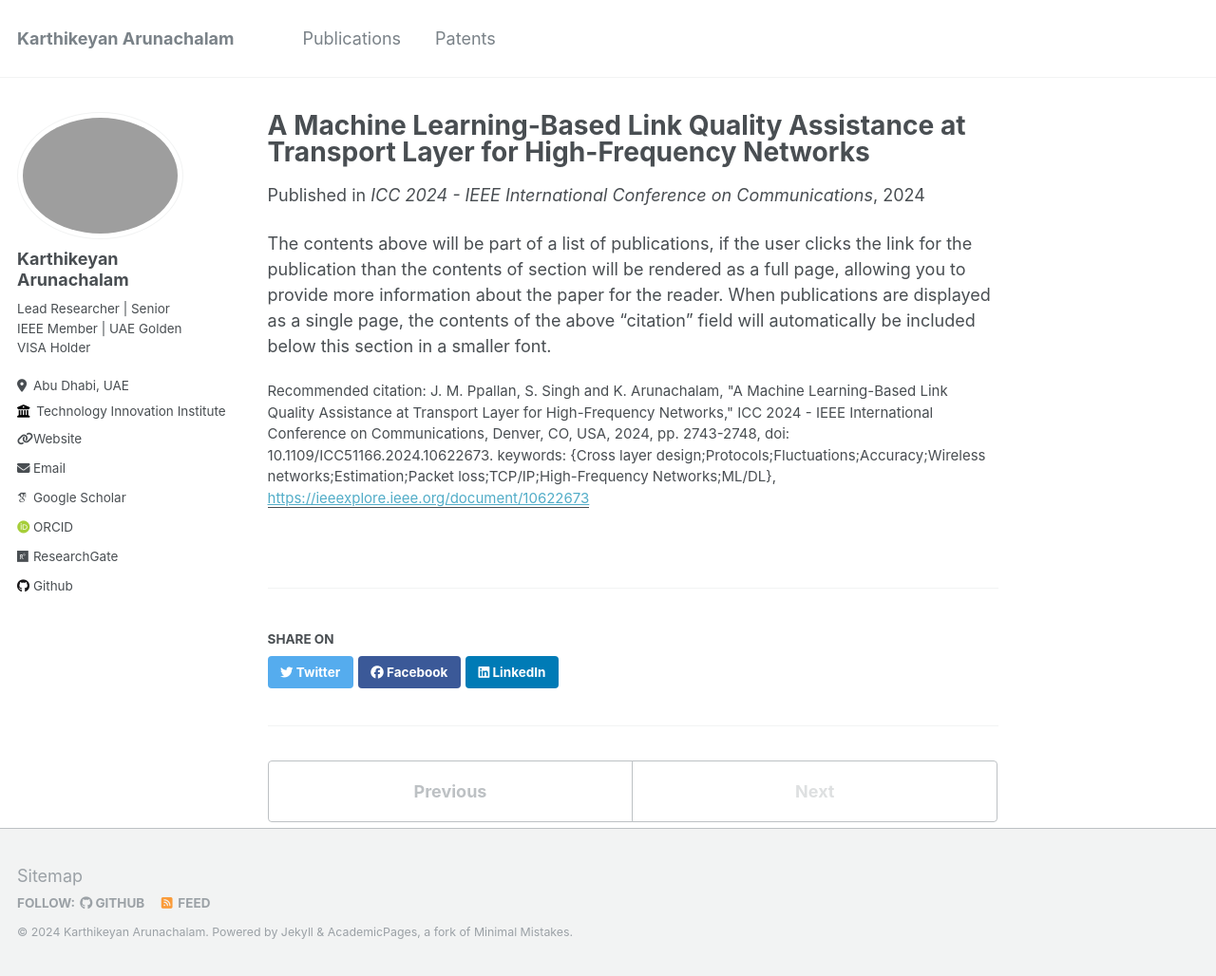
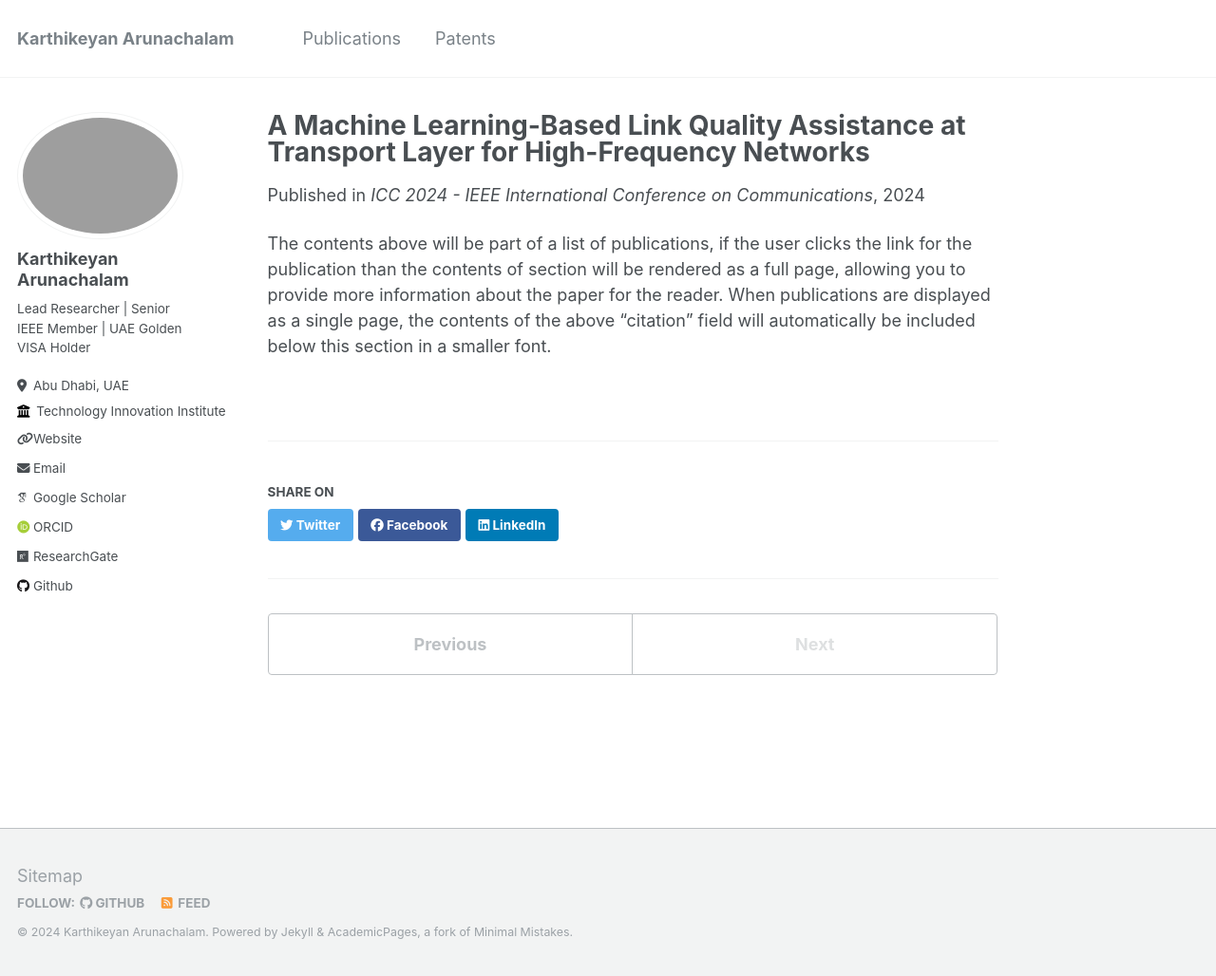
Before and after one commit to karthikeyansct/karthikeyansct.github.io, a Jekyll site: the page built from _publications/2024-paper-title-number-1.md, in a window 1280 px wide and 1028 px high. Shown: the whole window at 95% size. Built offline with Jekyll 4.4.1, drawn with Linux system fonts in a browser that asks for light colours; some web fonts are replaced.

Commit message:
Update 2024-paper-title-number-1.md

```diff
--- a/_publications/2024-paper-title-number-1.md
+++ b/_publications/2024-paper-title-number-1.md
@@ -5,7 +5,7 @@ permalink: /publication/2024-paper-title-number-1
 date: 2024-07-01
 venue: 'ICC 2024 - IEEE International Conference on Communications'
 paperurl: 'https://ieeexplore.ieee.org/document/10622673'
-citation: 'J. M. Ppallan, S. Singh and K. Arunachalam, "A Machine Learning-Based Link Quality Assistance at Transport Layer for High-Frequency Networks," ICC 2024 - IEEE International Conference on Communications, Denver, CO, USA, 2024, pp. 2743-2748, doi: 10.1109/ICC51166.2024.10622673. keywords: {Cross layer design;Protocols;Fluctuations;Accuracy;Wireless networks;Estimation;Packet loss;TCP/IP;High-Frequency Networks;ML/DL},'
+
 ---
 
 The contents above will be part of a list of publications, if the user clicks the link for the publication than the contents of section will be rendered as a full page, allowing you to provide more information about the paper for the reader. When publications are displayed as a single page, the contents of the above "citation" field will automatically be included below this section in a smaller font.
```
